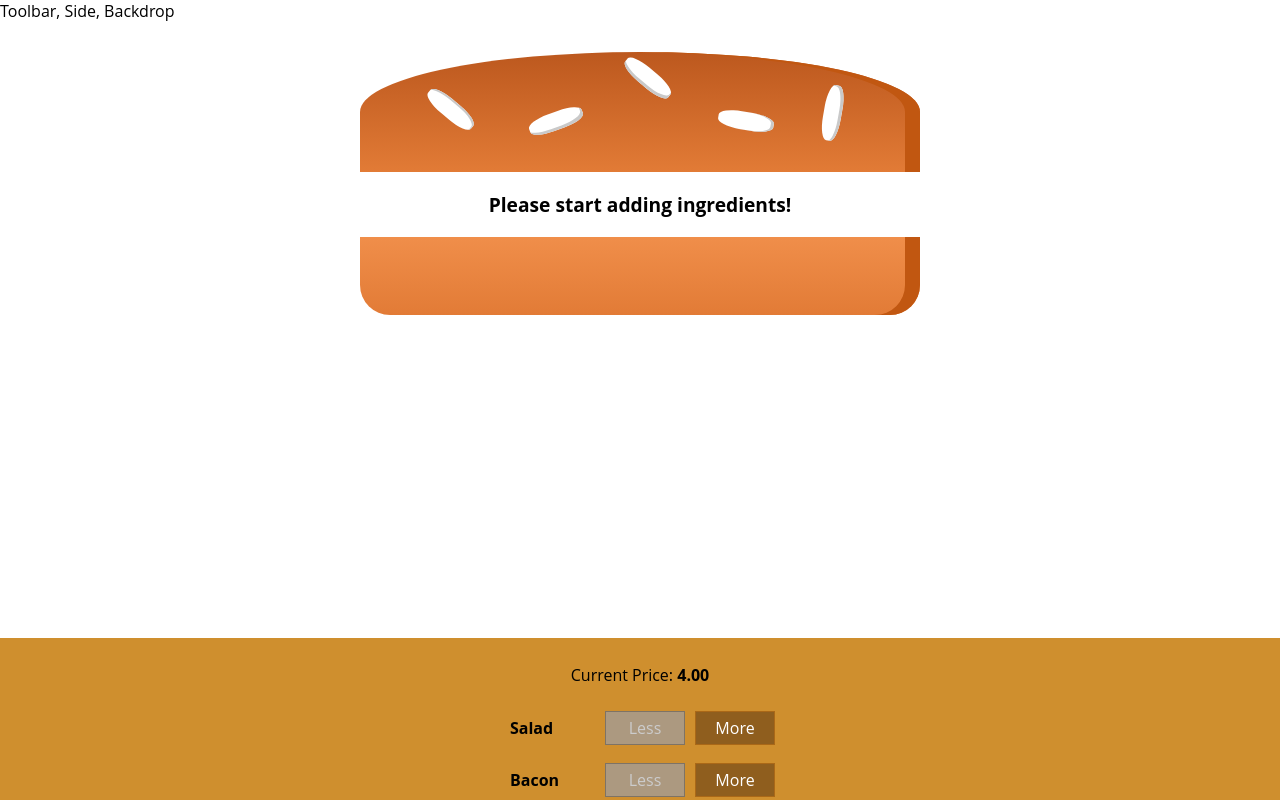
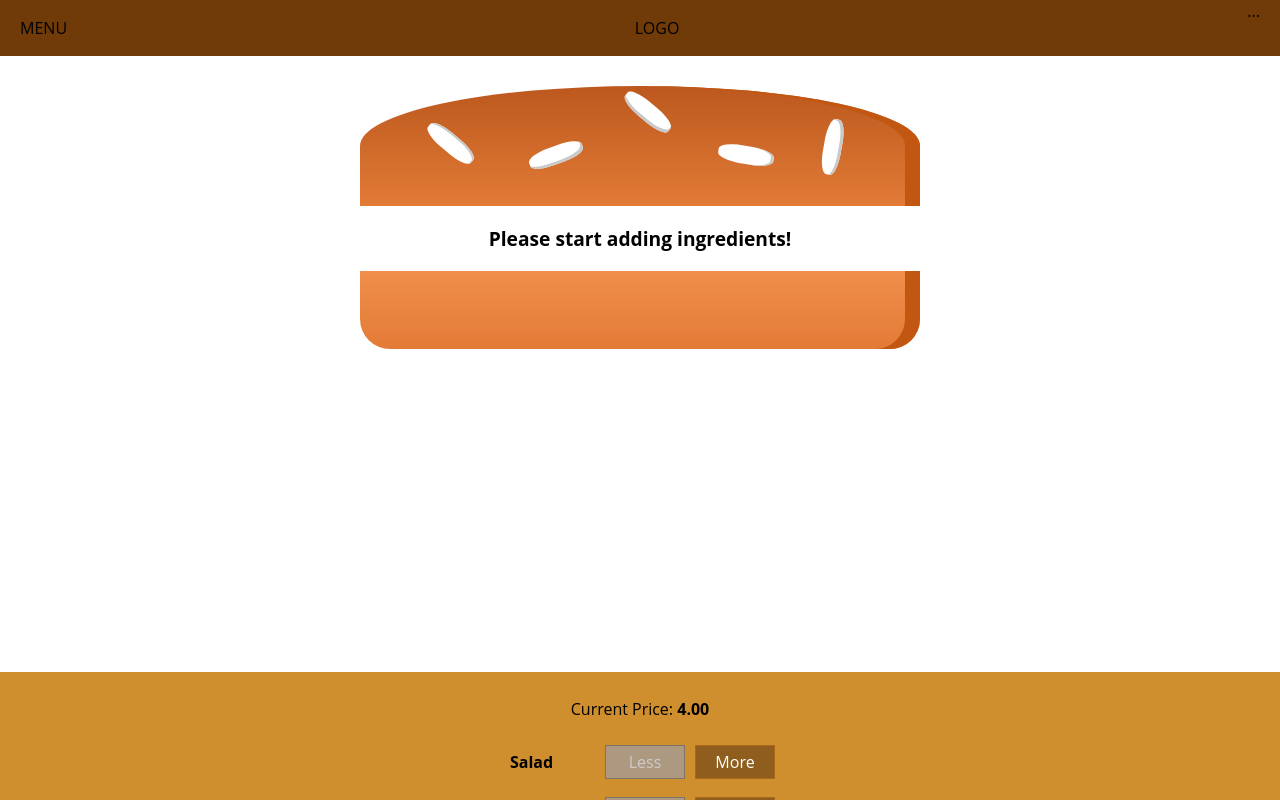
Before and after one commit to bedmiston/burger-builder, a React app: page / in a window 1280 px wide. Shown: the top 800 px of the page. Built offline with nearby package versions, Linux system fonts and the light colour scheme; the HTML template or start-up script is replaced by a standard one.

Commit message:
Add a toolbar

```diff
--- a/src/components/Layout/Layout.css
+++ b/src/components/Layout/Layout.css
@@ -1,3 +1,3 @@
 .Content {
-  margin-top: 16px;
+  margin-top: 72px;
 }
--- a/src/components/Layout/Layout.tsx
+++ b/src/components/Layout/Layout.tsx
@@ -1,12 +1,13 @@
 import * as React from 'react';
 import * as classes from './Layout.css';
+import Toolbar from '../Navigation/Toolbar/Toolbar';
 
 interface LayoutProps {}
 
-const Layout: React.SFC<LayoutProps> = props => {
+const Layout: React.SFC<LayoutProps> = (props) => {
   return (
     <React.Fragment>
-      <div>Toolbar, Side, Backdrop</div>
+      <Toolbar />
       <main className={classes.Content}>{props.children}</main>
     </React.Fragment>
   );
--- /dev/null
+++ b/src/components/Navigation/Toolbar/Toolbar.css
@@ -0,0 +1,18 @@
+.Toolbar {
+  height: 56px;
+  width: 100%;
+  position: fixed;
+  top: 0;
+  left: 0;
+  background-color: #703b09;
+  display: flex;
+  justify-content: space-between;
+  align-items: center;
+  padding: 0 20px;
+  box-sizing: border-box;
+  z-index: 90;
+}
+
+.Toolbar nav {
+  height: 100%;
+}
--- /dev/null
+++ b/src/components/Navigation/Toolbar/Toolbar.css.d.ts
@@ -0,0 +1 @@
+export const Toolbar: string;
--- /dev/null
+++ b/src/components/Navigation/Toolbar/Toolbar.tsx
@@ -0,0 +1,16 @@
+import * as React from 'react';
+import * as styles from './Toolbar.css';
+
+interface ToolbarProps {}
+
+const Toolbar: React.SFC<ToolbarProps> = (props) => {
+  return (
+    <header className={styles.Toolbar}>
+      <div>MENU</div>
+      <div>LOGO</div>
+      <nav>...</nav>
+    </header>
+  );
+};
+
+export default Toolbar;
```
